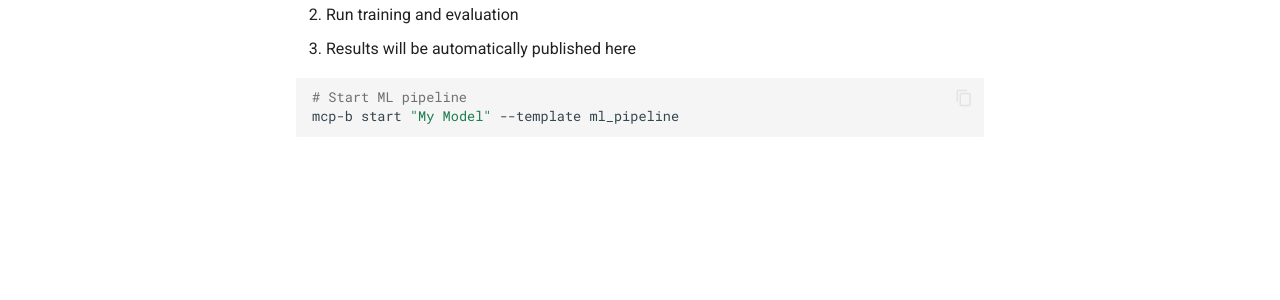
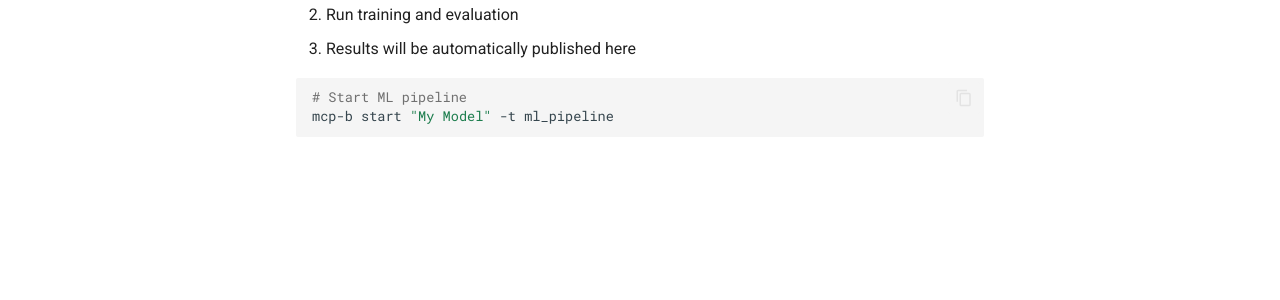
Before and after one commit to bjoernbethge/mcp-b, an MkDocs documentation site: the page built from docs/results/latest.md, in a window 1280 px wide. Shown: the part 492-792 px from the top of the page. Built offline with MkDocs 1.6.1 and Material for MkDocs 9.7.7, drawn with Linux system fonts in a browser that asks for light colours; comment, search, counter and statistics services are not loaded.

Commit message:
Fix documentation based on code review feedback
Co-authored-by: bjoernbethge <8515720+bjoernbethge@users.noreply.github.com>

````diff
--- a/docs/results/latest.md
+++ b/docs/results/latest.md
@@ -14,5 +14,5 @@ No results published yet. Run the ML pipeline to generate results.
 
 ```bash
 # Start ML pipeline
-mcp-b start "My Model" --template ml_pipeline
+mcp-b start "My Model" -t ml_pipeline
 ```
````
Also changed, not shown: docs/getting-started/installation.md (+1 -1 lines).
